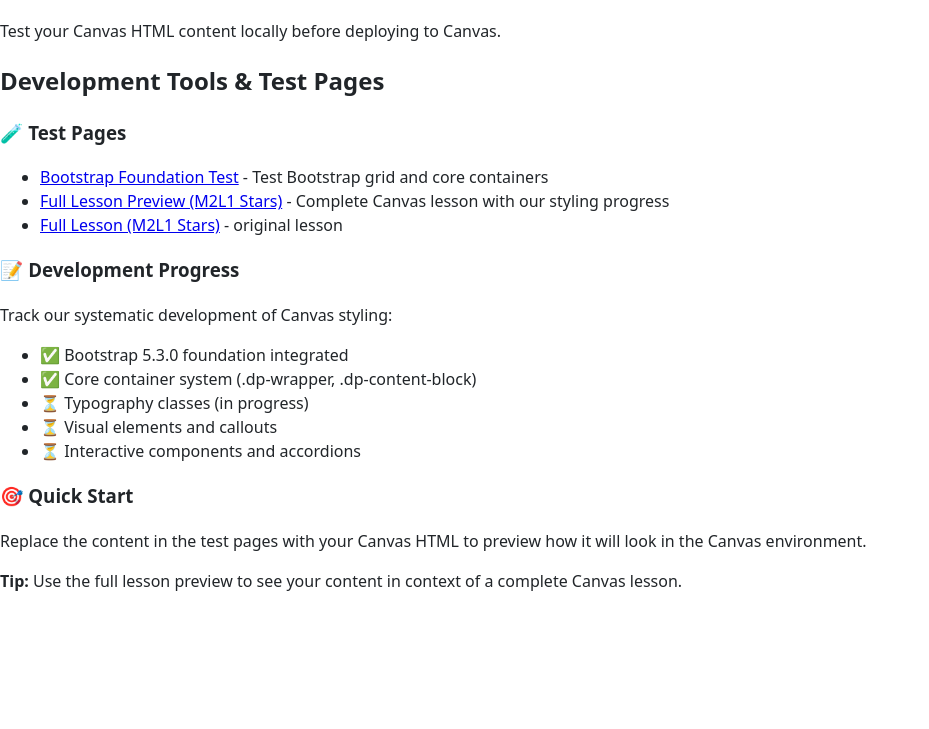
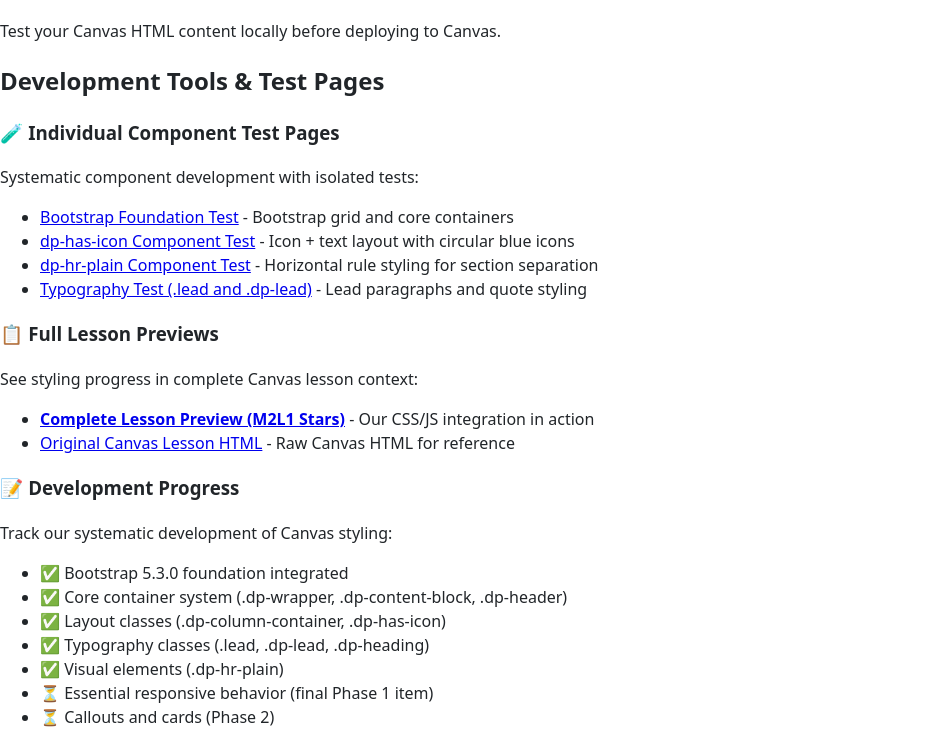
Before and after one commit to edutechtammy/canvas-cidilabs-core-css-javascript, a plain HTML site: page index.html in a window 1280 px wide. Shown: the part 72-801 px from the top of the page, without its empty margins (0-929 px from the left). Drawn offline with Linux system fonts and the light colour scheme.

Commit message:
Enhance index.html navigation and project dashboard
- Add links to all individual component test pages
- Organize test pages vs full lesson previews
- Update development progress to reflect current Phase 1 completion
- Improve project navigation for PLC team collaboration

```diff
--- a/index.html
+++ b/index.html
@@ -19,11 +19,20 @@
             <h2>Development Tools & Test Pages</h2>
 
             <div class="test-section">
-                <h3>🧪 Test Pages</h3>
+                <h3>🧪 Individual Component Test Pages</h3>
+                <p>Systematic component development with isolated tests:</p>
                 <ul>
-                    <li><a href="test-pages/bootstrap-foundation-test.html">Bootstrap Foundation Test</a> - Test Bootstrap grid and core containers</li>
-                    <li><a href="canvas-html-explorations/M1L1_Stars_preview.html">Full Lesson Preview (M2L1 Stars)</a> - Complete Canvas lesson with our styling progress</li>
-                    <li><a href="canvas-html-explorations/M1L1_Stars.html">Full Lesson (M2L1 Stars)</a> - original lesson</li>
+                    <li><a href="test-pages/bootstrap-foundation-test.html">Bootstrap Foundation Test</a> - Bootstrap grid and core containers</li>
+                    <li><a href="test-pages/dp-has-icon.html">dp-has-icon Component Test</a> - Icon + text layout with circular blue icons</li>
+                    <li><a href="test-pages/dp-hr-plain-test.html">dp-hr-plain Component Test</a> - Horizontal rule styling for section separation</li>
+                    <li><a href="test-pages/dp-lead and lead.html">Typography Test (.lead and .dp-lead)</a> - Lead paragraphs and quote styling</li>
+                </ul>
+
+                <h3>📋 Full Lesson Previews</h3>
+                <p>See styling progress in complete Canvas lesson context:</p>
+                <ul>
+                    <li><a href="canvas-html-explorations/M1L1_Stars_preview.html"><strong>Complete Lesson Preview (M2L1 Stars)</strong></a> - Our CSS/JS integration in action</li>
+                    <li><a href="canvas-html-explorations/M1L1_Stars.html">Original Canvas Lesson HTML</a> - Raw Canvas HTML for reference</li>
                 </ul>
             </div>
 
@@ -32,10 +41,13 @@
                 <p>Track our systematic development of Canvas styling:</p>
                 <ul>
                     <li>✅ Bootstrap 5.3.0 foundation integrated</li>
-                    <li>✅ Core container system (.dp-wrapper, .dp-content-block)</li>
-                    <li>⏳ Typography classes (in progress)</li>
-                    <li>⏳ Visual elements and callouts</li>
-                    <li>⏳ Interactive components and accordions</li>
+                    <li>✅ Core container system (.dp-wrapper, .dp-content-block, .dp-header)</li>
+                    <li>✅ Layout classes (.dp-column-container, .dp-has-icon)</li>
+                    <li>✅ Typography classes (.lead, .dp-lead, .dp-heading)</li>
+                    <li>✅ Visual elements (.dp-hr-plain)</li>
+                    <li>⏳ Essential responsive behavior (final Phase 1 item)</li>
+                    <li>⏳ Callouts and cards (Phase 2)</li>
+                    <li>⏳ Interactive components and accordions (Phase 2)</li>
                 </ul>
             </div>
 
```
